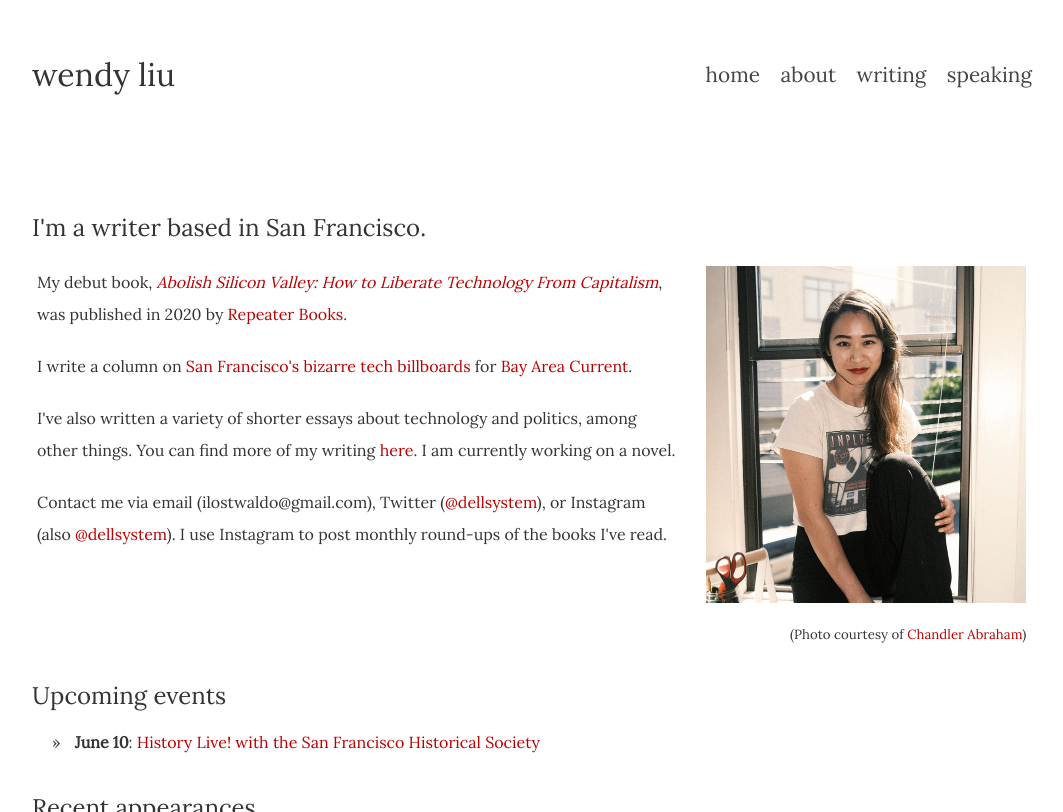
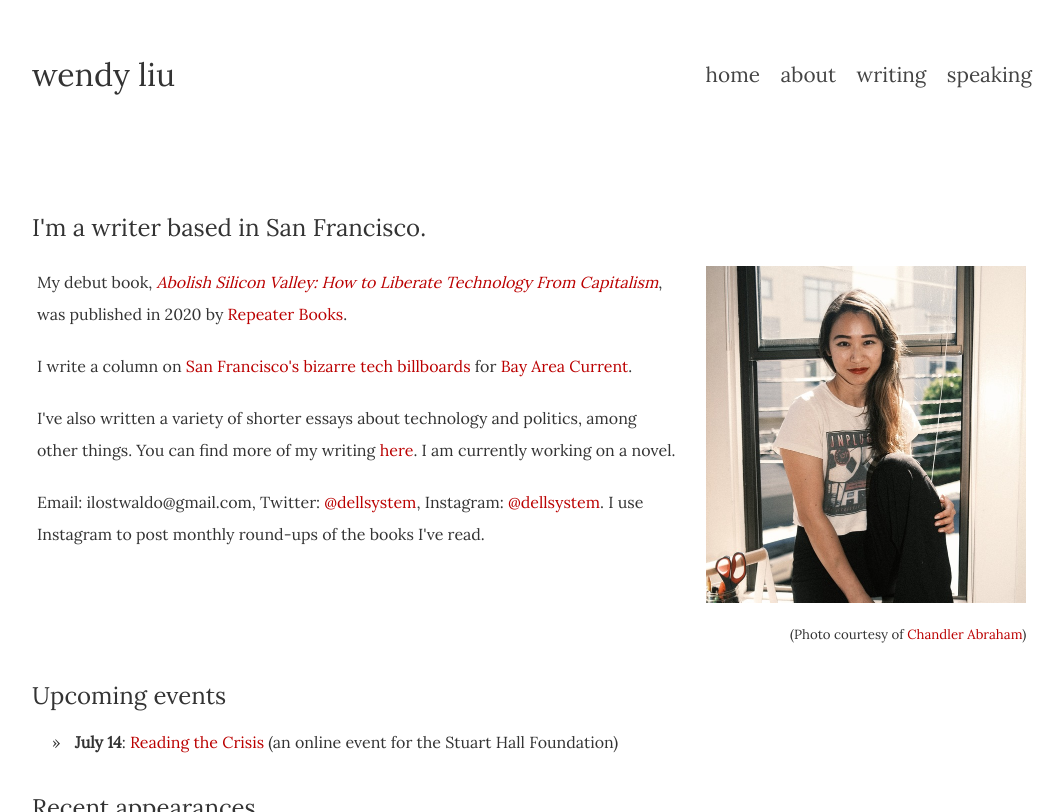
Before and after one commit to dellsystem/dellsystem.github.io, a Jekyll site: the page built from index.html, in a window 1280 px wide and 900 px high, cut to the strip 0-812 px from the top of the window. Shown: the whole strip, without its empty margins (108-1171 px from the left). Built offline with Jekyll 4.4.1, drawn with Linux system fonts in a browser that asks for light colours.

Commit message:
Update homepage, events

```diff
--- a/_includes/past.html
+++ b/_includes/past.html
@@ -1,4 +1,5 @@
 <ul>
+  <li><strong>San Francisco Historical Society (June 10, 2026)</strong>: in conversation with Chris Carlsson and Rachel Brahinsky. <a href="https://www.sfhistory.org/historylive">Recorded.</a></li>
   <li><strong>Shaping San Francisco (May 27, 2026)</strong>: in conversation
   with Alex Hanna, Elizabeth Travelslight, and Tamara Kneese. <a href="https://www.shapingsf.org/public-talks/archive_video_2026.html#AI">Recorded.</a></li>
     <li><strong>EFFecting Change: How to Disenshittify the Internet (May 14, 2026)</strong>: Interviewed Cory Doctorow for a livestream hosted by the Electronic Frontier Foundation. <a href="https://www.eff.org/event/effecting-change-enshittification">Recorded.</a></li>
--- a/_includes/upcoming.html
+++ b/_includes/upcoming.html
@@ -1,3 +1,3 @@
 <ul>
-  <li><strong>June 10</strong>: <a href="https://givebutter.com/Beyoundtheguidebooks">History Live! with the San Francisco Historical Society</a></li>
+  <li><strong>July 14</strong>: <a href="https://www.stuarthallfoundation.org/events/reading-the-crisis-technology-with-wendy-liu/">Reading the Crisis</a> (an online event for the Stuart Hall Foundation)</li>
 </ul>
--- a/index.html
+++ b/index.html
@@ -8,7 +8,7 @@ description: "Wendy is a writer living in San Francisco. She writes about tech b
         <p>My debut book, <em><a href="https://abolishsiliconvalley.com/">Abolish Silicon Valley: How to Liberate Technology From Capitalism</a></em>, was published in 2020 by <a href="https://repeaterbooks.com/">Repeater Books</a>.</p>
         <p>I write a column on <a href="https://bayareacurrent.com/tag/tech-billboard-decoder/">San Francisco's bizarre tech billboards</a> for <a href="https://bayareacurrent.com">Bay Area Current</a>.</p>
         <p>I've also written a variety of shorter essays about technology and politics, among other things. You can find more of my writing <a href="/writing">here</a>. I am currently working on a novel.</p>
-        <p>Contact me via email (ilostwaldo@gmail.com), Twitter (<a href="https://twitter.com/dellsystem">@dellsystem</a>), or Instagram (also <a href="https://instagram.com/dellsystem">@dellsystem</a>). I use Instagram to post monthly round-ups of the books I've read.</p>
+        <p>Email: ilostwaldo@gmail.com, Twitter: <a href="https://twitter.com/dellsystem">@dellsystem</a>, Instagram: <a href="https://instagram.com/dellsystem">@dellsystem</a>. I use Instagram to post monthly round-ups of the books I've read.</p>
     </div>
     <div class="right column">
         <img src="/img/me.jpg" style="text-align: center" />
```
